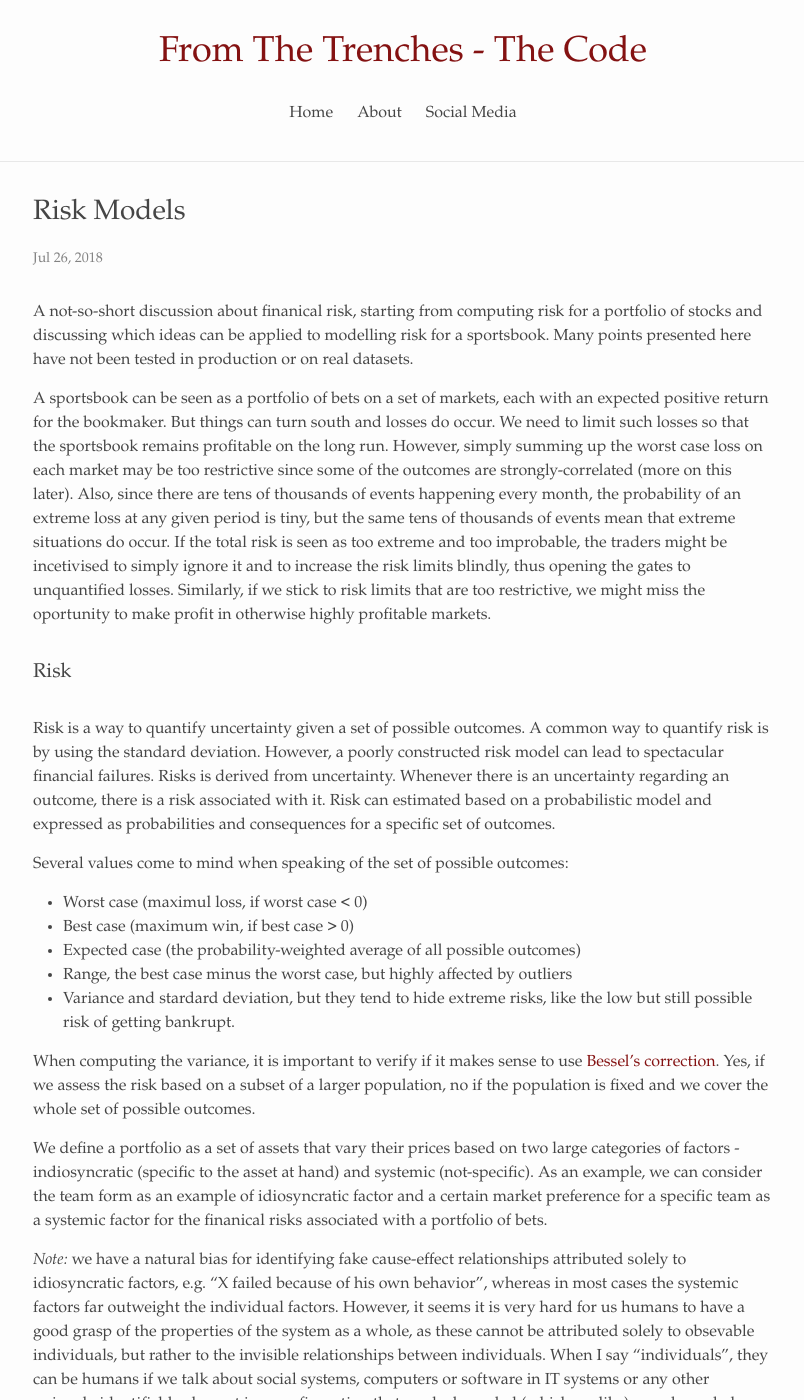
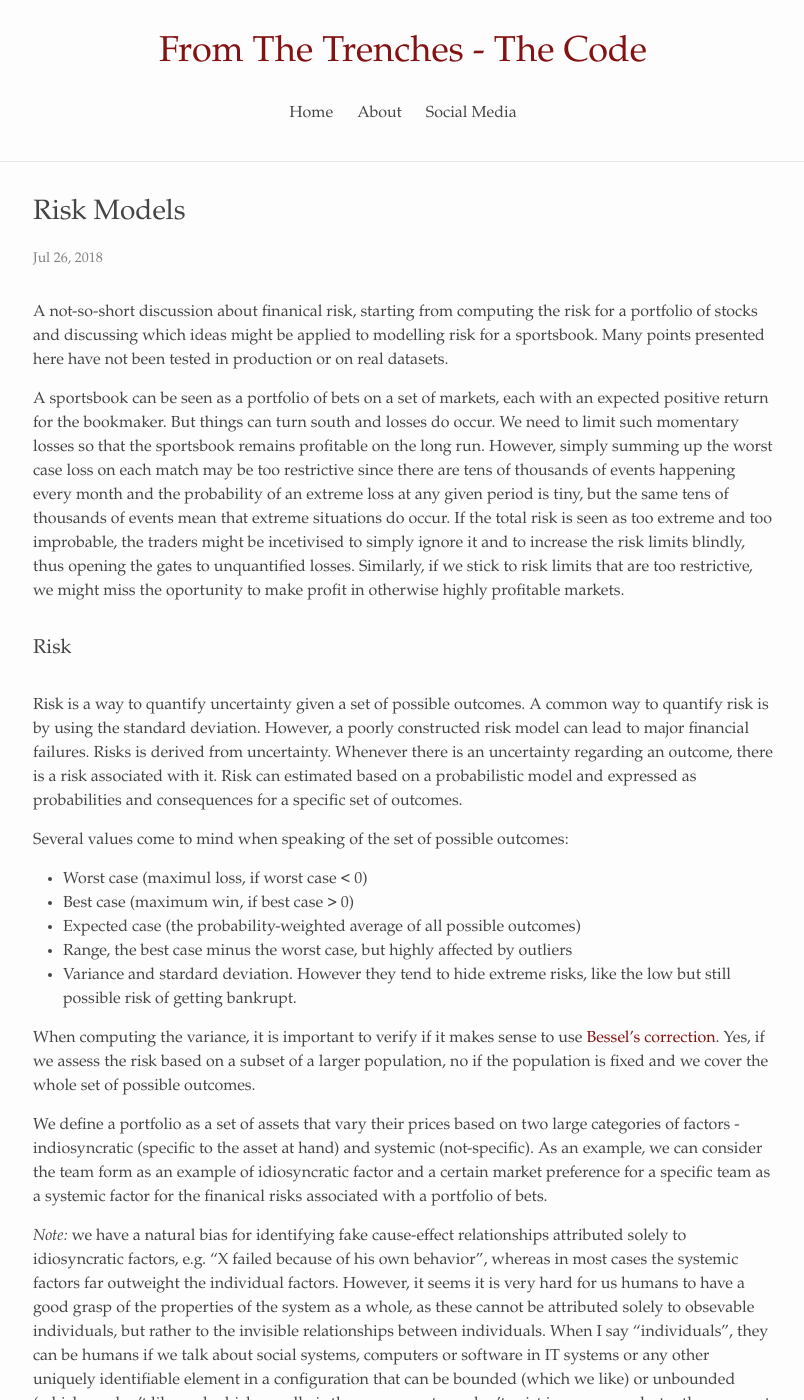
Before and after one commit to alexandrugris/my-jekyll-tech-blog, a Jekyll site: the page built from MyBlog/_posts/2018-07-30-risk.markdown, in a window 1280 px wide and 1400 px high. Shown: the whole window, without its empty margins (237-1041 px from the left). Built offline with Jekyll 4.4.1, drawn with Linux system fonts in a browser that asks for light colours; some of the changed text lies outside the part shown.

Commit message:
finished

````diff
--- a/MyBlog/_posts/2018-07-30-risk.markdown
+++ b/MyBlog/_posts/2018-07-30-risk.markdown
@@ -4,13 +4,13 @@ title:  "Risk Models"
 date:   2018-07-26 13:15:16 +0200
 categories: statistics
 ---
-A not-so-short discussion about finanical risk, starting from computing risk for a portfolio of stocks and discussing which ideas can be applied to modelling risk for a sportsbook. Many points presented here have not been tested in production or on real datasets.
+A not-so-short discussion about finanical risk, starting from computing the risk for a portfolio of stocks and discussing which ideas might be applied to modelling risk for a sportsbook. Many points presented here have not been tested in production or on real datasets.
 
-A sportsbook can be seen as a portfolio of bets on a set of markets, each with an expected positive return for the bookmaker. But things can turn south and losses do occur. We need to limit such losses so that the sportsbook remains profitable on the long run. However, simply summing up the worst case loss on each market may be too restrictive since some of the outcomes are strongly-correlated (more on this later). Also, since there are tens of thousands of events happening every month, the probability of an extreme loss at any given period is tiny, but the same tens of thousands of events mean that extreme situations do occur. If the total risk is seen as too extreme and too improbable, the traders might be incetivised to simply ignore it and to increase the risk limits blindly, thus opening the gates to unquantified losses. Similarly, if we stick to risk limits that are too restrictive, we might miss the oportunity to make profit in otherwise highly profitable markets.
+A sportsbook can be seen as a portfolio of bets on a set of markets, each with an expected positive return for the bookmaker. But things can turn south and losses do occur. We need to limit such momentary losses so that the sportsbook remains profitable on the long run. However, simply summing up the worst case loss on each match may be too restrictive since there are tens of thousands of events happening every month and the probability of an extreme loss at any given period is tiny, but the same tens of thousands of events mean that extreme situations do occur. If the total risk is seen as too extreme and too improbable, the traders might be incetivised to simply ignore it and to increase the risk limits blindly, thus opening the gates to unquantified losses. Similarly, if we stick to risk limits that are too restrictive, we might miss the oportunity to make profit in otherwise highly profitable markets.
 
 ### Risk
 
-Risk is a way to quantify uncertainty given a set of possible outcomes. A common way to quantify risk is by using the standard deviation. However, a poorly constructed risk model can lead to spectacular financial failures. Risks is derived from uncertainty. Whenever there is an uncertainty regarding an outcome, there is a risk associated with it. Risk can estimated based on a probabilistic model and expressed as probabilities and consequences for a specific set of outcomes.
+Risk is a way to quantify uncertainty given a set of possible outcomes. A common way to quantify risk is by using the standard deviation. However, a poorly constructed risk model can lead to major financial failures. Risks is derived from uncertainty. Whenever there is an uncertainty regarding an outcome, there is a risk associated with it. Risk can estimated based on a probabilistic model and expressed as probabilities and consequences for a specific set of outcomes.
 
 Several values come to mind when speaking of the set of possible outcomes:
 
@@ -18,7 +18,7 @@ Several values come to mind when speaking of the set of possible outcomes:
 - Best case (maximum win, if best case > 0)
 - Expected case (the probability-weighted average of all possible outcomes)
 - Range, the best case minus the worst case, but highly affected by outliers
-- Variance and stardard deviation, but they tend to hide extreme risks, like the low but still possible risk of getting bankrupt.
+- Variance and stardard deviation. However they tend to hide extreme risks, like the low but still possible risk of getting bankrupt.
 
 When computing the variance, it is important to verify if it makes sense to use [Bessel's correction](https://en.wikipedia.org/wiki/Bessel%27s_correction). Yes, if we assess the risk based on a subset of a larger population, no if the population is fixed and we cover the whole set of possible outcomes.
 
@@ -557,7 +557,7 @@ The obvious deficiency is that teams do not play independently but together and
 
 [Paper here](https://tolstoy.newcastle.edu.au/R/e8/help/att-6544/karlisntzuofras03.pdf)
 
-Now that we have a basic mathematical understanding on how to simulate probabilities, the remaining question is how to draw the input data, the expected goals. Here is a simple additive model:
+Now that we have a basic mathematical understanding on how to simulate probabilities, the remaining question is how to draw the input data, the expected goals. Both models here have two factors: the systemic factor (the league overall characteristic, which is strongly underlined in both models) and the idiosyncratic factor (how each team performs by itself).
 
 ```
 home expected number of goals = (expected total goals scored per this game + expected difference in favor of home) / 2
````
